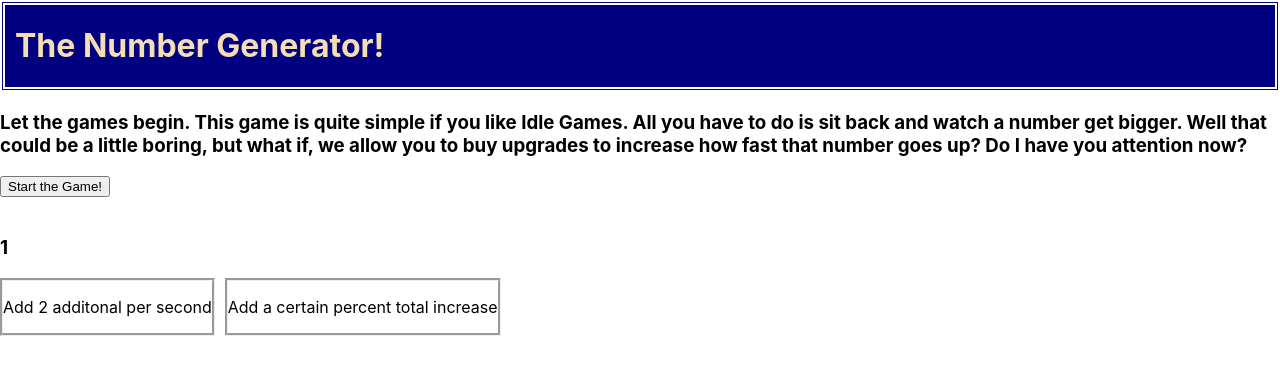
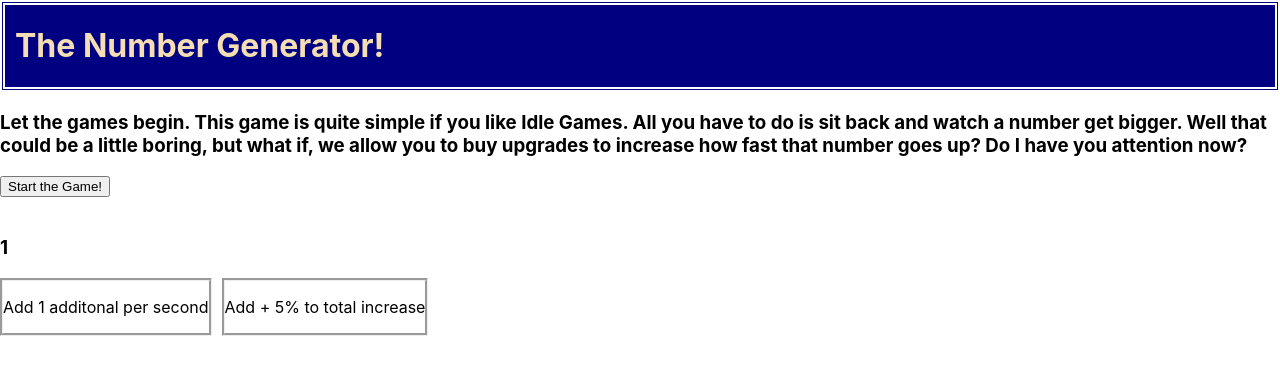
Before and after one commit to Koda125/Name-Will-Update, a React (Create React App) app: page / in a window 1280 px wide. Shown: the top 374 px of the page. Built offline with nearby package versions, Linux system fonts and the light colour scheme.

Commit message:
First two divs have functioning onClicks that increase the number being genreated.

```diff
--- a/src/CoreGame/CoreGame.css
+++ b/src/CoreGame/CoreGame.css
@@ -1,6 +1,4 @@
-.intro-text {
 
-}
 
 .add-one{
     border-style:groove;
--- a/src/CoreGame/CoreGame.jsx
+++ b/src/CoreGame/CoreGame.jsx
@@ -3,20 +3,36 @@ import './CoreGame.css'
 function CoreGame() {
     const [ number, setNumber ] = useState(1)
     const [ addNumber, setAddNumber ] = useState(1)
-    const [ numberPercet, setNumberPercent ] = useState(0)
+    const [ numberPercent, setNumberPercent ] = useState(0)
+
+
+    const [ invervalID, setInvervalID ] = useState(null);
 
     function numberCreator(){
-
+        if(numberPercent > 0){
+            setNumber( prevNumber => (prevNumber + addNumber) + ((numberPercent / 100) * addNumber))
+        }else{
         setNumber(prevNumber => prevNumber + addNumber);
 
+        }
 
     }
     function startGame() {
-        setInterval(numberCreator, 1000)
+         setInvervalID( setInterval(numberCreator, 1000))
+
     }
 
     function addToNumber(){
-        setAddNumber(prev => prev + 1)
+        setAddNumber(prev => prev + 1);
+
+        clearInterval(invervalID);
+        startGame();
+    }
+
+    function addPercent(){
+        setNumberPercent(prevPercent => prevPercent + 5)
+        console.log('Precent was: ', numberPercent)
+        clearInterval(invervalID);
         startGame();
     }
     return(
@@ -29,14 +45,14 @@ function CoreGame() {
             <button onClick={startGame}>Start the Game!</button>
         </div>
         <br />
-            <h3>{number}</h3>
+            <h3>{Math.floor(number)}</h3>
         <div className="first-row">
             <div className="add-one" onClick={()=>{addToNumber()}}>
-                <p>Add {addNumber +1} additonal per second</p>
+                <p>Add {addNumber} additonal per second</p>
                 <p></p>
             </div>
-            <div className="add-one">
-                <p>Add a certain percent total increase</p>
+            <div className="add-one" onClick={()=>{addPercent()}}>
+                <p>Add + {numberPercent + 5}% to total increase</p>
             </div>
         </div>
     </div>
```
